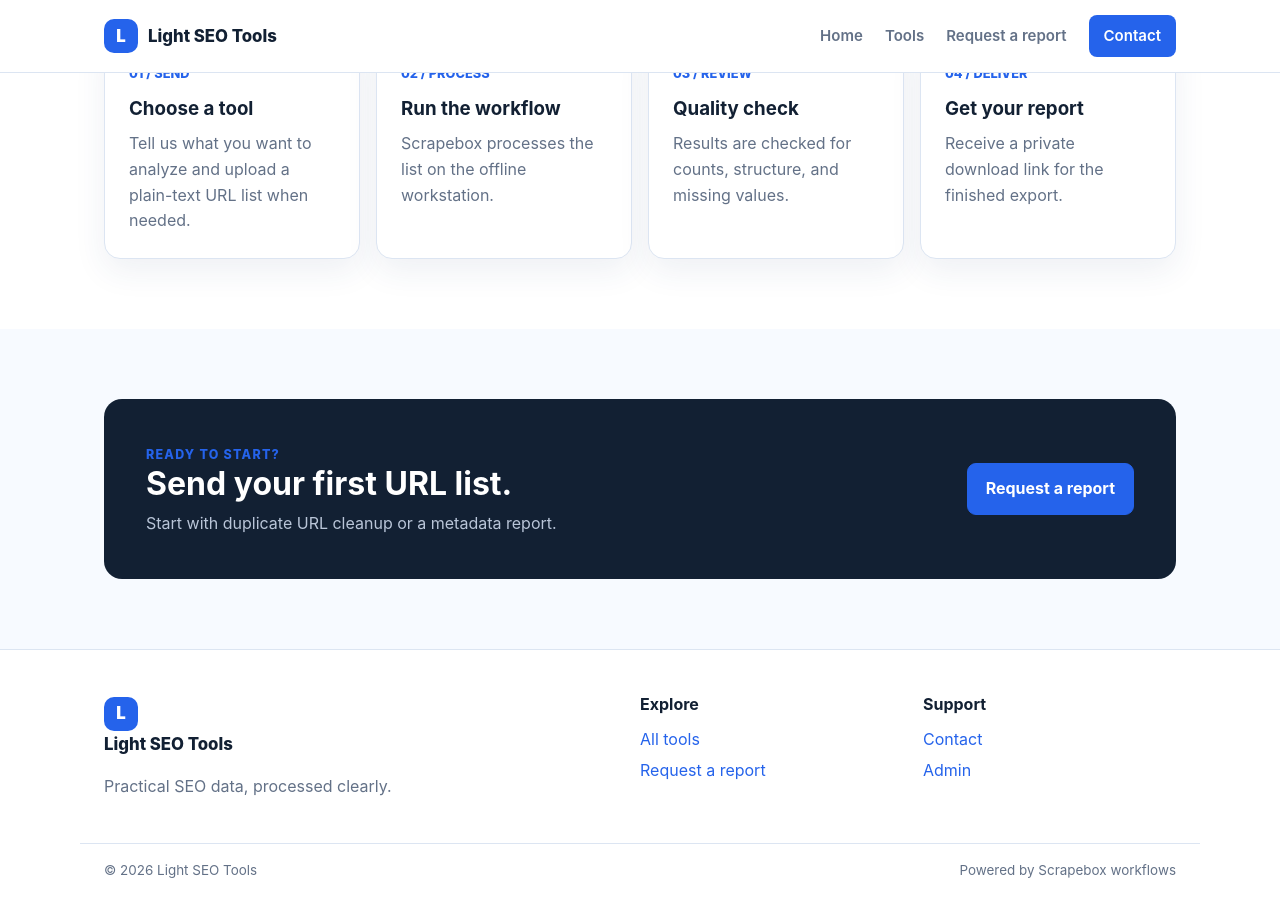
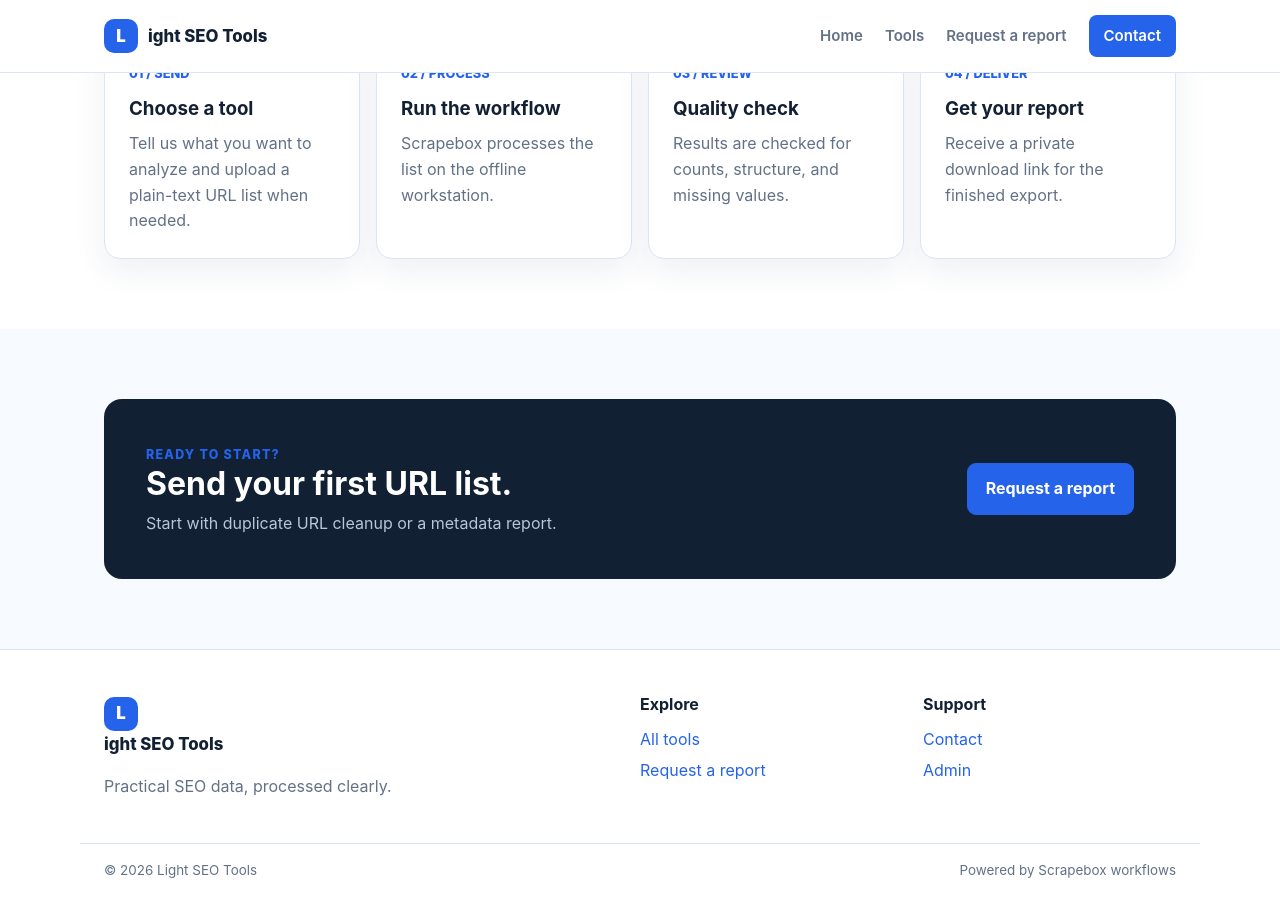
Before and after one commit to saonbd1/light-seo-tools, a Jekyll site: the page built from index.md, in a window 1280 px wide and 900 px high, scrolled down 1320 px. Built offline with Jekyll 4.4.1, drawn with Linux system fonts in a browser that asks for light colours.

Commit message:
Fix GitHub Pages base URL and brand rendering

```diff
--- a/_config.yml
+++ b/_config.yml
@@ -2,8 +2,8 @@
 email: you@example.com
 description: >
   Web-based front end for SEO tools with Scrapebox as the offline processing engine.
-baseurl: ""
-url: ""
+baseurl: "/light-seo-tools"
+url: "https://saonbd1.github.io"
 formspree_endpoint: "https://formspree.io/f/xaqrzqkg" # configured by user on 2026-07-31
 report_storage: "dropbox" # options: dropbox, gdrive, s3, local
 report_storage_instructions: "See INSTRUCTIONS.md for setup and upload steps"
--- a/_layouts/default.html
+++ b/_layouts/default.html
@@ -10,7 +10,7 @@
   <body>
     <header class="site-header">
       <div class="shell nav-wrap">
-        <a class="brand" href="{{ '/' | relative_url }}"><span class="brand-mark">L</span><span>Light SEO Tools</span></a>
+        <a class="brand" href="{{ '/' | relative_url }}"><span class="brand-mark">L</span><span>ight SEO Tools</span></a>
         <nav class="site-nav" aria-label="Main navigation">
           <a href="{{ '/' | relative_url }}">Home</a>
           <a href="{{ '/tools/tools-overview.html' | relative_url }}">Tools</a>
@@ -22,7 +22,7 @@
     <main>{{ content }}</main>
     <footer class="site-footer">
       <div class="shell footer-grid">
-        <div><a class="brand footer-brand" href="{{ '/' | relative_url }}"><span class="brand-mark">L</span><span>Light SEO Tools</span></a><p>Practical SEO data, processed clearly.</p></div>
+        <div><a class="brand footer-brand" href="{{ '/' | relative_url }}"><span class="brand-mark">L</span><span>ight SEO Tools</span></a><p>Practical SEO data, processed clearly.</p></div>
         <div><strong>Explore</strong><a href="{{ '/tools/tools-overview.html' | relative_url }}">All tools</a><a href="{{ '/request.html' | relative_url }}">Request a report</a></div>
         <div><strong>Support</strong><a href="{{ '/contact.html' | relative_url }}">Contact</a><a href="{{ '/admin.html' | relative_url }}">Admin</a></div>
       </div>
```
